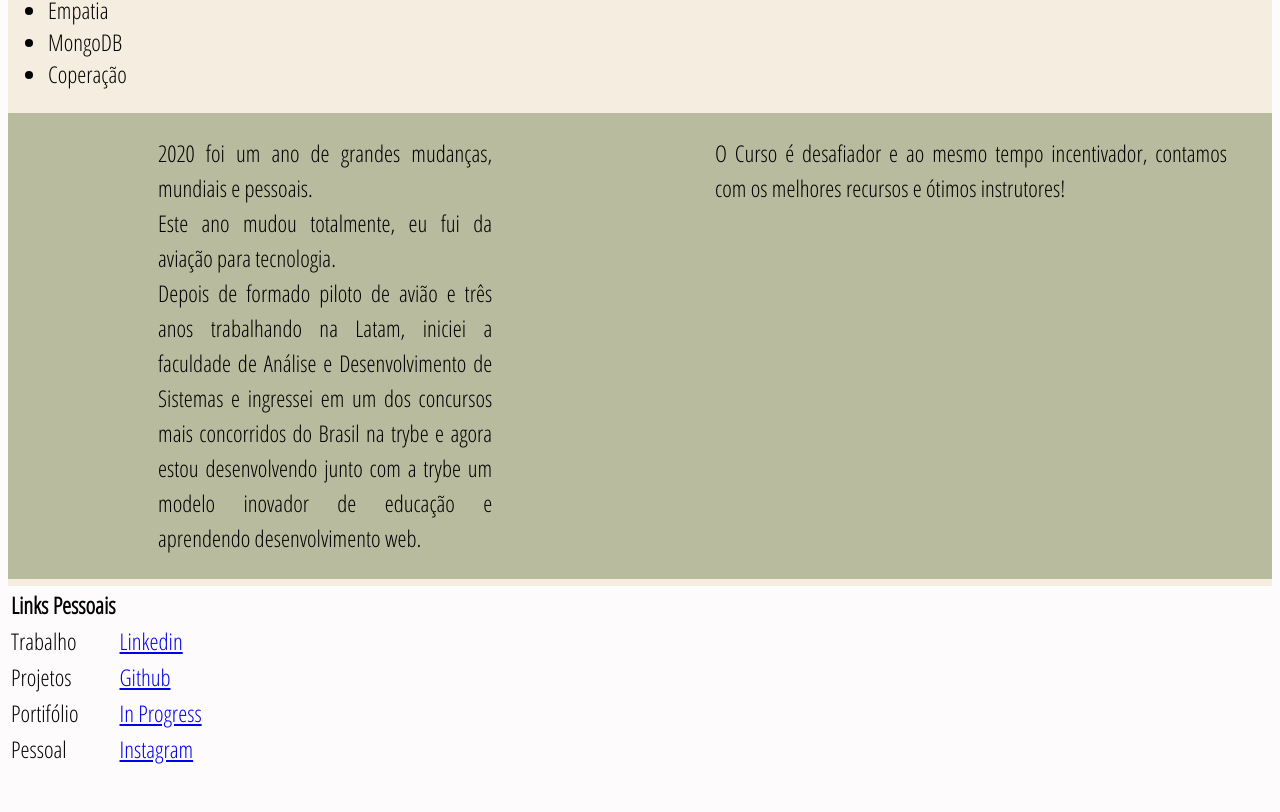
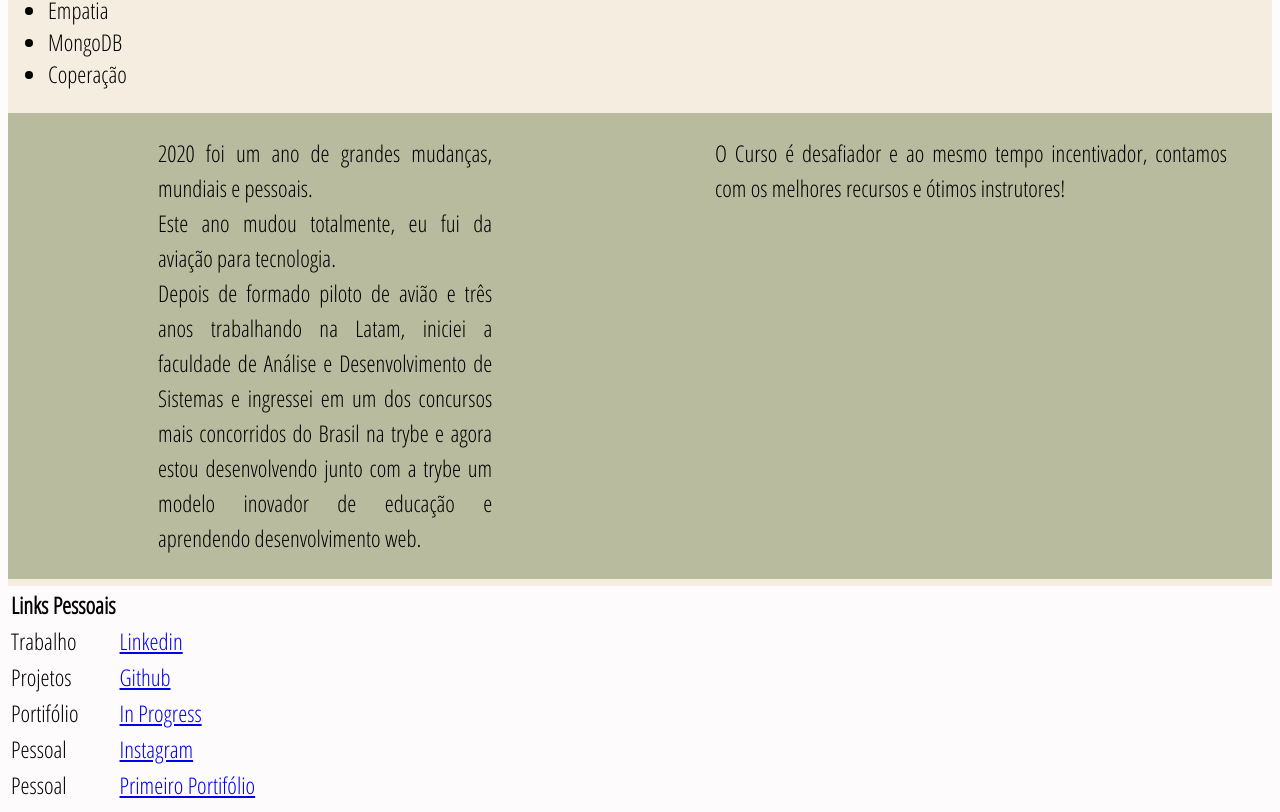
Before and after one commit to kitoyppd23/Portfolio, a plain HTML site: page projeto/index.html in a window 1280 px wide. Shown: the part 1023-1835 px from the top of the page. Before the commit the page ends 1799 px from the top, so only its background shows below. Drawn offline with Linux system fonts and the light colour scheme.

Commit message:
linkando

```diff
--- a/projeto/index.html
+++ b/projeto/index.html
@@ -77,6 +77,10 @@
                 <td>Pessoal</td>
                 <td><a href="https://www.instagram.com/lopzcaue/?hl=pt-br" target="_blank">Instagram</a></td>
             </tr>
+            <tr>
+                <td>Pessoal</td>
+                <td><a href="../index.html" target="_blank">Primeiro Portifólio</a></td>
+            </tr>
         </table>
        </nav>
 
```
